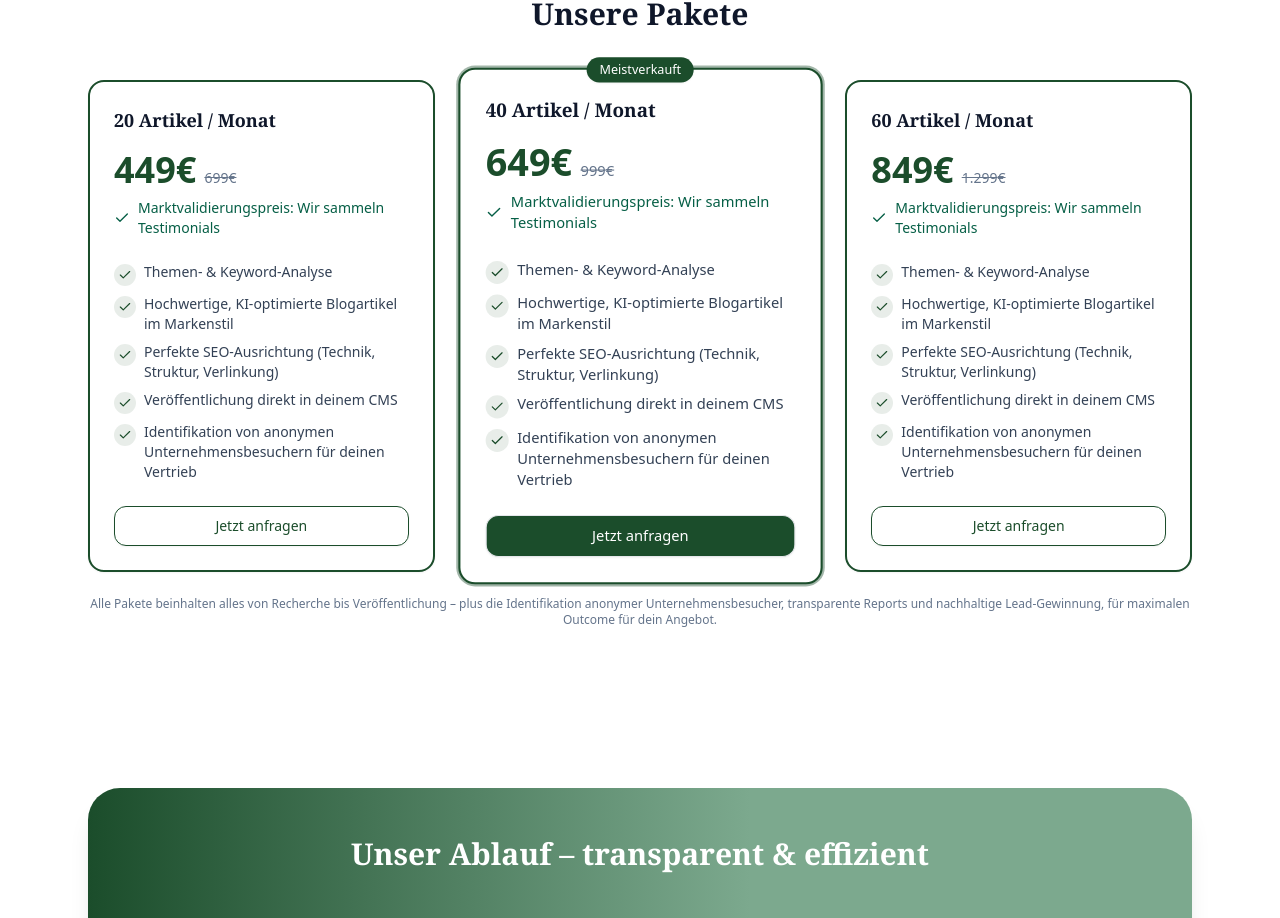
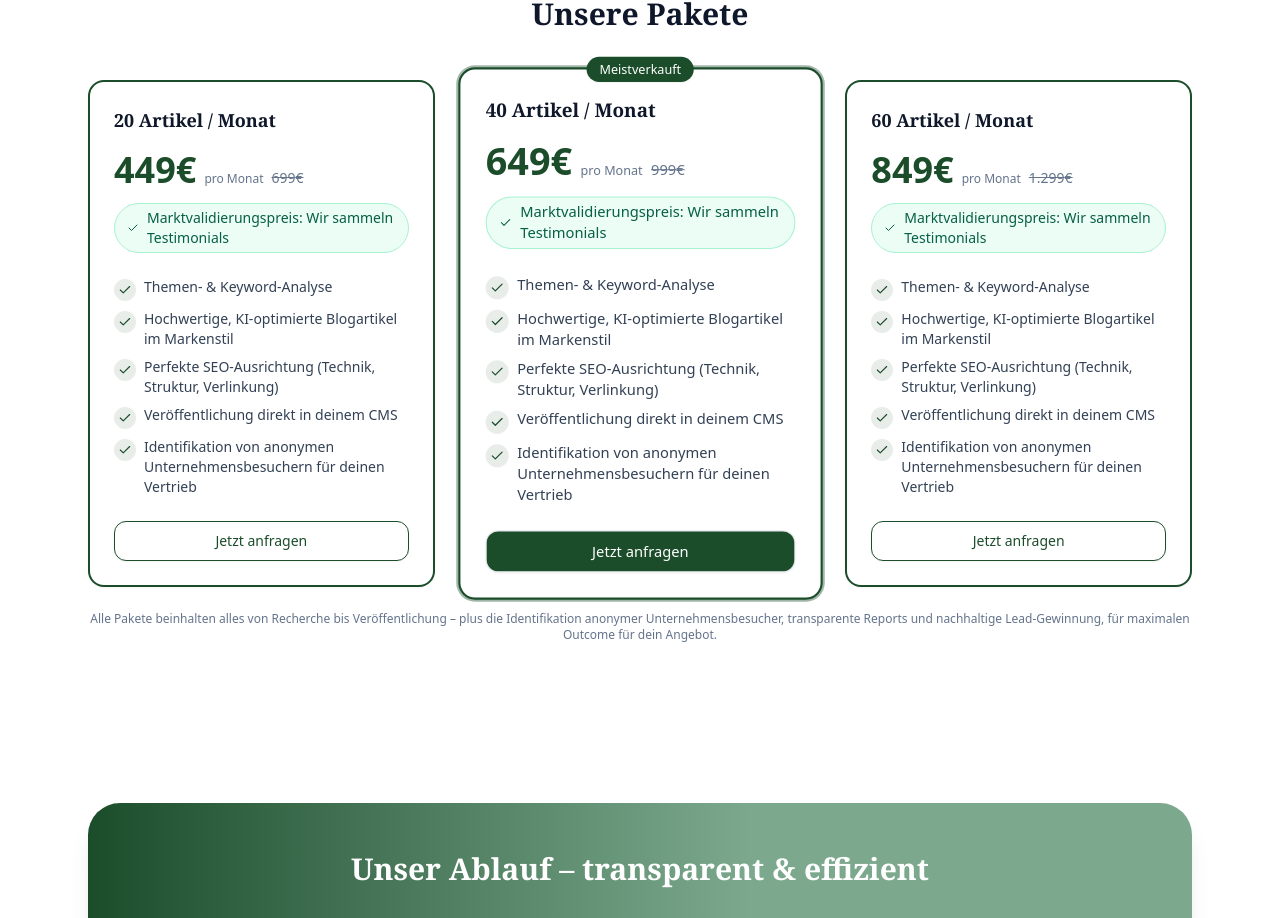
Before and after one commit to lennartnm/findbar_website, a Next.js app: page / in a window 1280 px wide. Shown: the part 3718-4636 px from the top of the page. Built offline with nearby package versions, Linux system fonts and the light colour scheme.

Commit message:
Update page.tsx

```diff
--- a/src/app/page.tsx
+++ b/src/app/page.tsx
@@ -648,10 +648,11 @@ function PreiseSection({ onOpenCalendly }: { onOpenCalendly: () => void }) {
 
                 {/* Preis */}
                 <div className="mt-4">
-                  <div className="flex items-baseline gap-2">
+                  <div className="flex items-baseline gap-2 flex-wrap">
                     <span className="text-4xl font-bold text-[#1b4d2b]">
                       {formatEUR(price)}€
                     </span>
+                    <span className="mb-1 text-xs text-slate-500">pro Monat</span>
                     <span
                       className="text-sm text-slate-500 line-through"
                       aria-label={`Alter Preis ${formatEUR(oldPrice)}€`}
@@ -661,14 +662,14 @@ function PreiseSection({ onOpenCalendly }: { onOpenCalendly: () => void }) {
                     </span>
                   </div>
 
-                  {/* Marktvalidierungspreis Hinweis */}
-                  <div className="mt-2 flex items-center gap-2 text-sm font-medium text-emerald-800">
-                    <Check className="h-4 w-4 flex-shrink-0" />
+                  {/* Marktvalidierungspreis Badge */}
+                  <div className="mt-3 inline-flex items-center gap-2 rounded-full border border-emerald-200 bg-emerald-50 px-3 py-1 text-sm font-medium text-emerald-800">
+                    <Check className="h-4 w-4" />
                     Marktvalidierungspreis: Wir sammeln Testimonials
                   </div>
 
                   <span className="sr-only">
-                    Neuer Preis {formatEUR(price)}€ statt {formatEUR(oldPrice)}€.
+                    Neuer Preis {formatEUR(price)}€ statt {formatEUR(oldPrice)}€, pro Monat.
                   </span>
                 </div>
 
```
